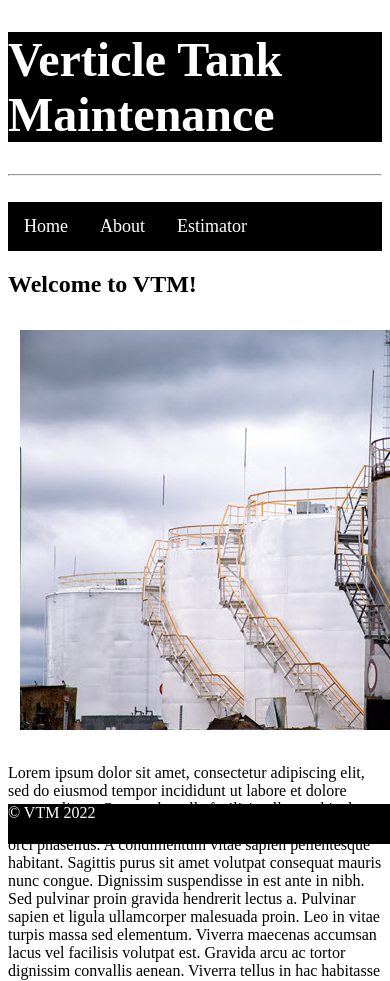
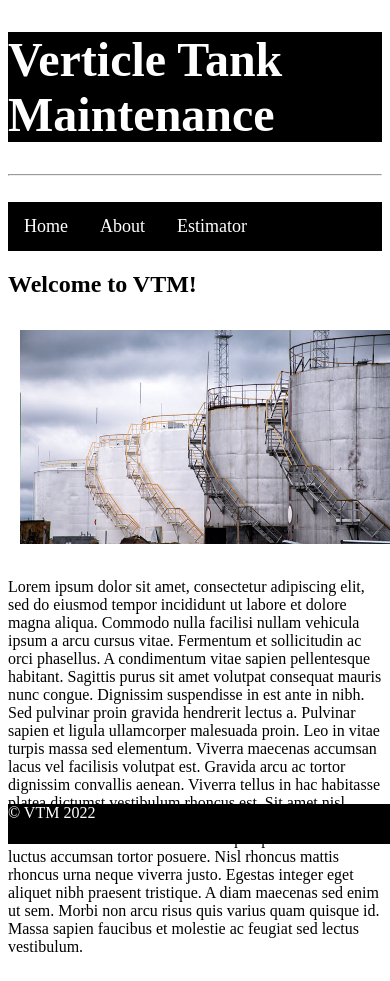
Before and after one commit to SeanMurphy-hub/vtm_site, a Flask app: page / in a window 390 px wide; the page is wider, and only the part inside the window is pictured. Shown: the top 981 px of that part. Run offline with Flask 2, Linux system fonts and the light colour scheme.

Commit message:
Fixed responsive image and estimator

```diff
--- a/app.py
+++ b/app.py
@@ -13,11 +13,15 @@ def index():
 def about():
     return render_template('about.html', pageTitle='About')
 
+
+
 def calculate_top_area(radius):
     return 3.14*(radius**2)
 
 def calculate_side_area(radius,height):
     return 2*(3.14*(height*radius))
+
+
 
 @app.route('/estimate', methods=['GET','POST'])
 def estimate():
@@ -26,7 +30,7 @@ def estimate():
         radius = float(form['radius'])
         height = float(form['height'])
         pi = 3.14
-        topArea = pi * r**2
+        topArea = pi * radius**2
         sidesArea = 2*(pi*(radius*height))
         totalArea = topArea+sidesArea
         totalSqFt = totalArea / 144
--- a/static/css/stylesheet.css
+++ b/static/css/stylesheet.css
@@ -43,4 +43,6 @@ h1{
 
 img{
   padding: 12px;
+  max-width: 100%;
+  height: auto;
 }
--- a/templates/estimate.html
+++ b/templates/estimate.html
@@ -19,4 +19,4 @@
     {% if estimate %}
      The estimate for painting your tank is {{estimate}}.
     {% endif %}
-    {% endblock %}
+{% endblock %}
```
